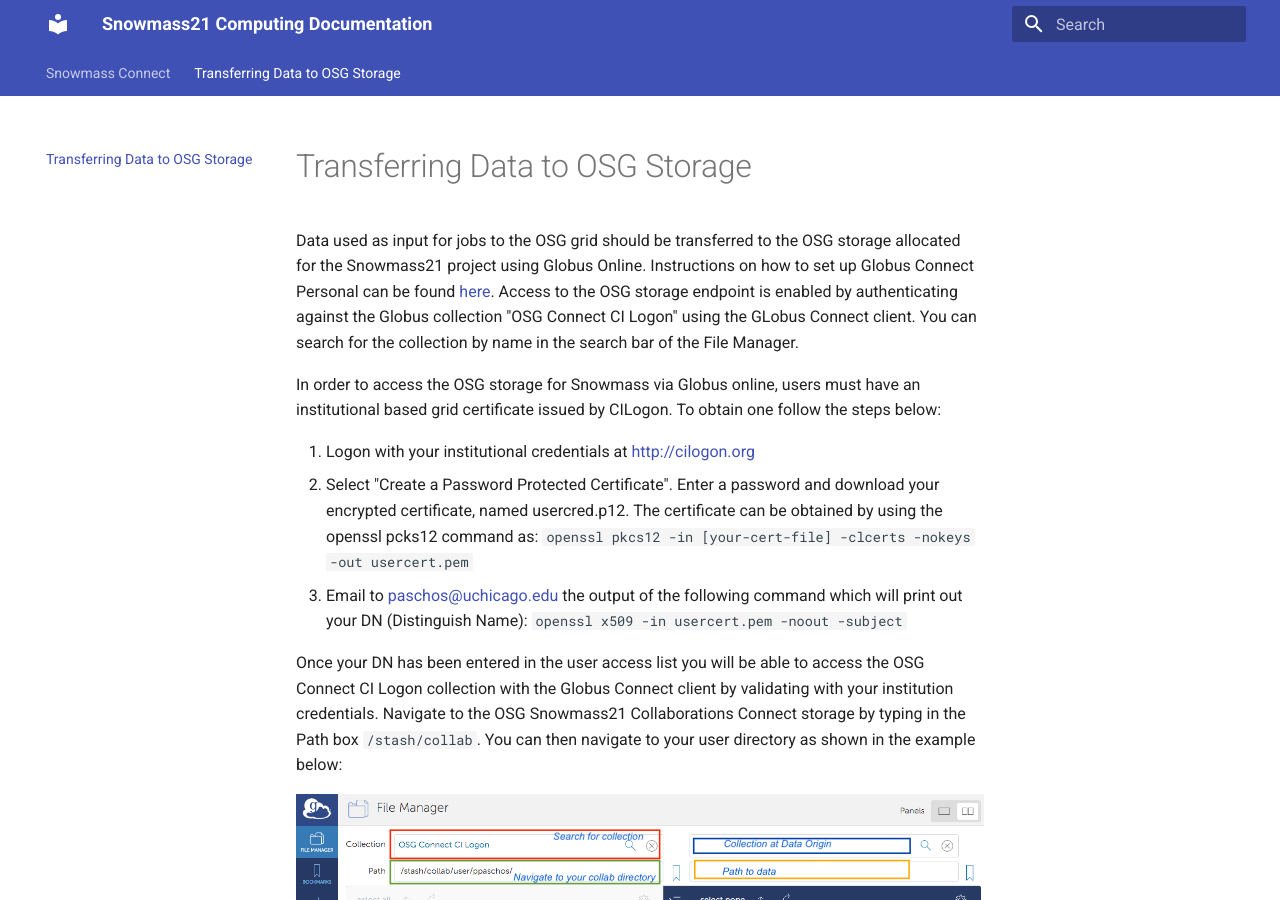
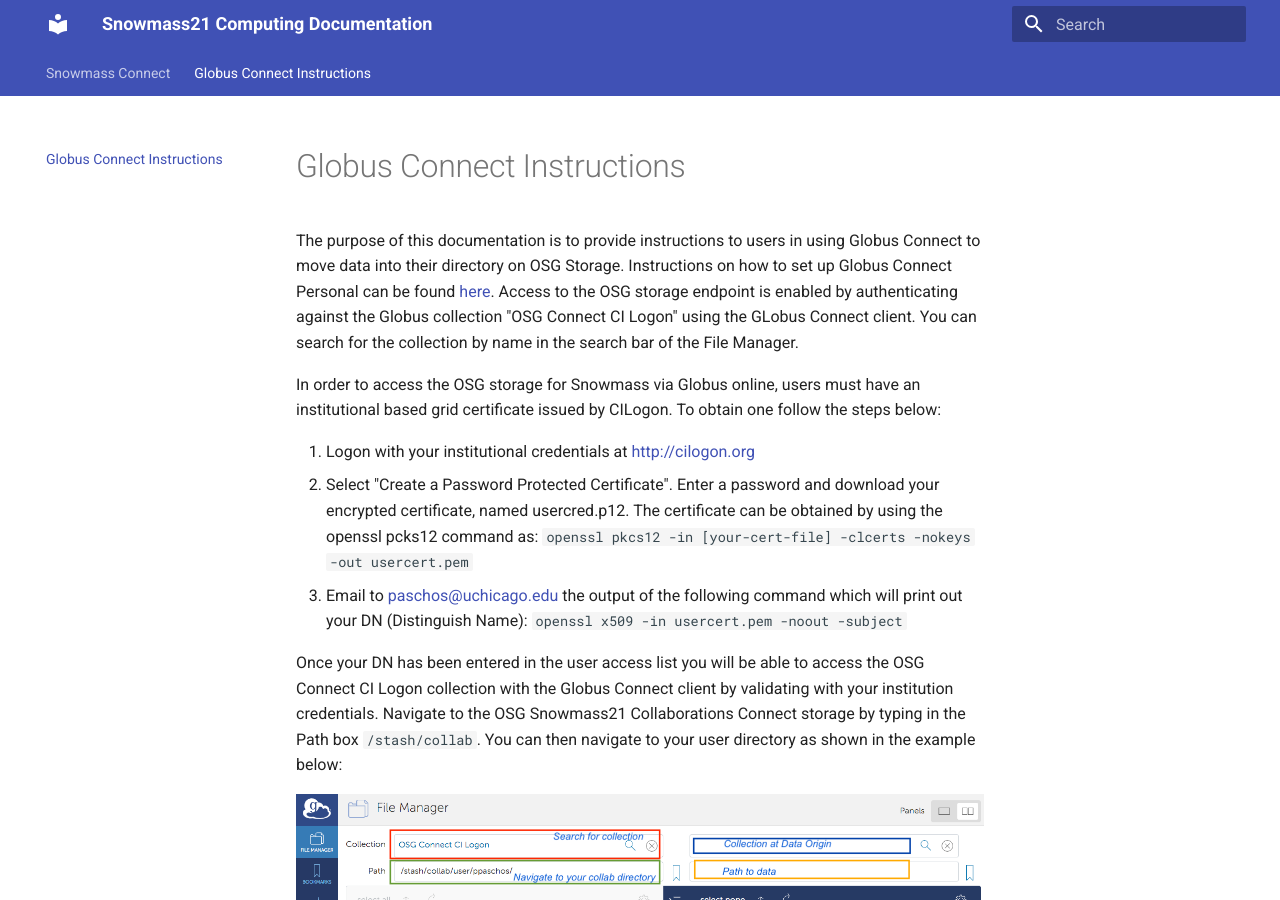
Before and after one commit to ppaschos/snowmass-connect-docs, an MkDocs documentation site: the page built from docs/globus.md, in a window 1280 px wide and 900 px high. Built offline with MkDocs 1.6.1 and Material for MkDocs 9.7.7, drawn with Linux system fonts in a browser that asks for light colours.

Commit message:
Update globus.md

```diff
--- a/docs/globus.md
+++ b/docs/globus.md
@@ -1,7 +1,7 @@
-# Transferring Data to OSG Storage
+# Globus Connect Instructions
 
-Data used as input for jobs to the OSG grid should be transferred to the OSG storage allocated for the Snowmass21 project
-using Globus Online. Instructions on how to set up Globus Connect Personal can be found
+The purpose of this documentation is to provide instructions to users in using Globus Connect to move data into their directory on OSG Storage.
+Instructions on how to set up Globus Connect Personal can be found
 [here](https://www.globus.org/globus-connect-personal). Access to the OSG storage endpoint is enabled by authenticating
 against the Globus collection "OSG Connect CI Logon" using the GLobus Connect client.
 You can search for the collection by name in the search bar of the File Manager.
```
